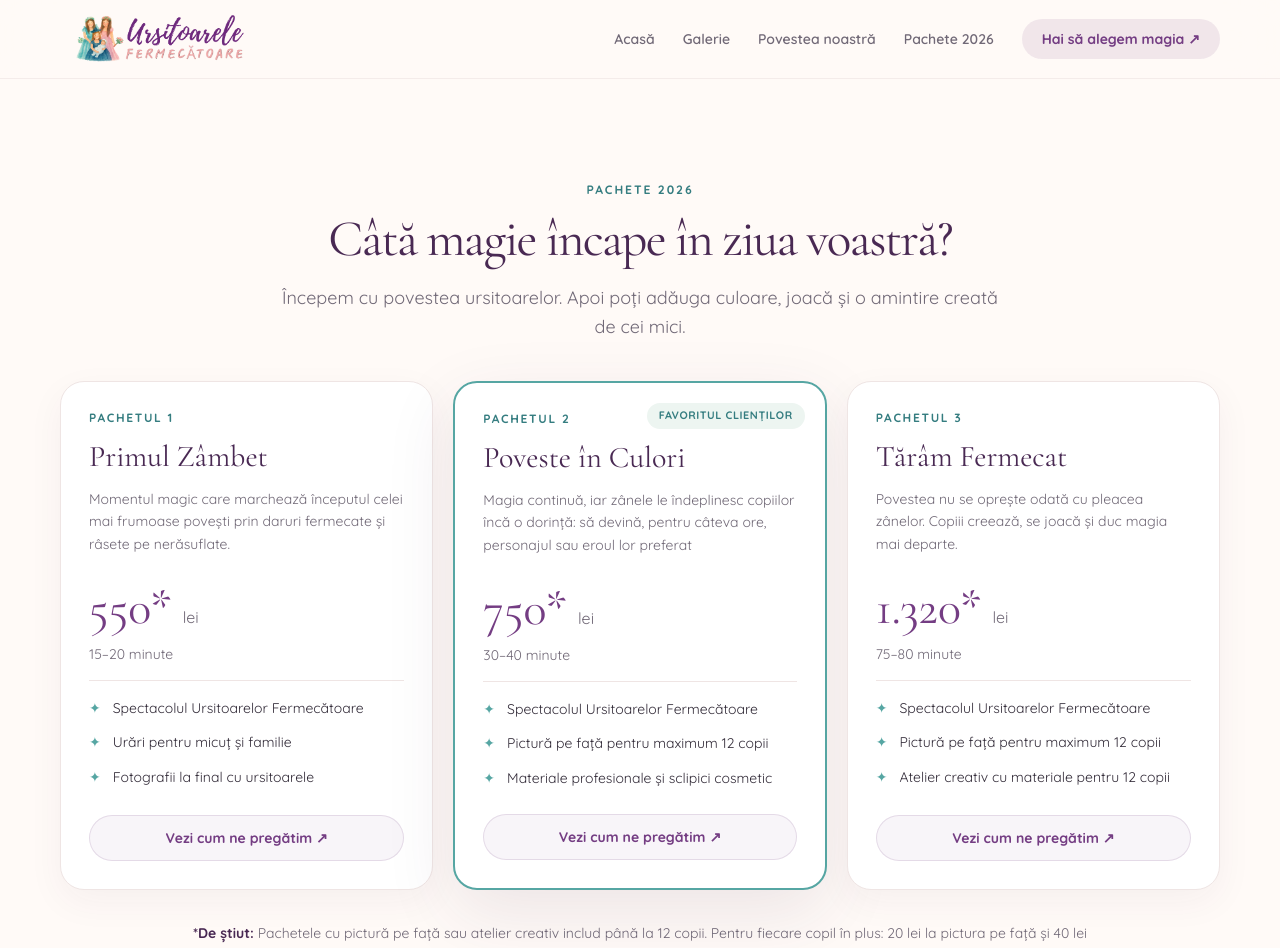
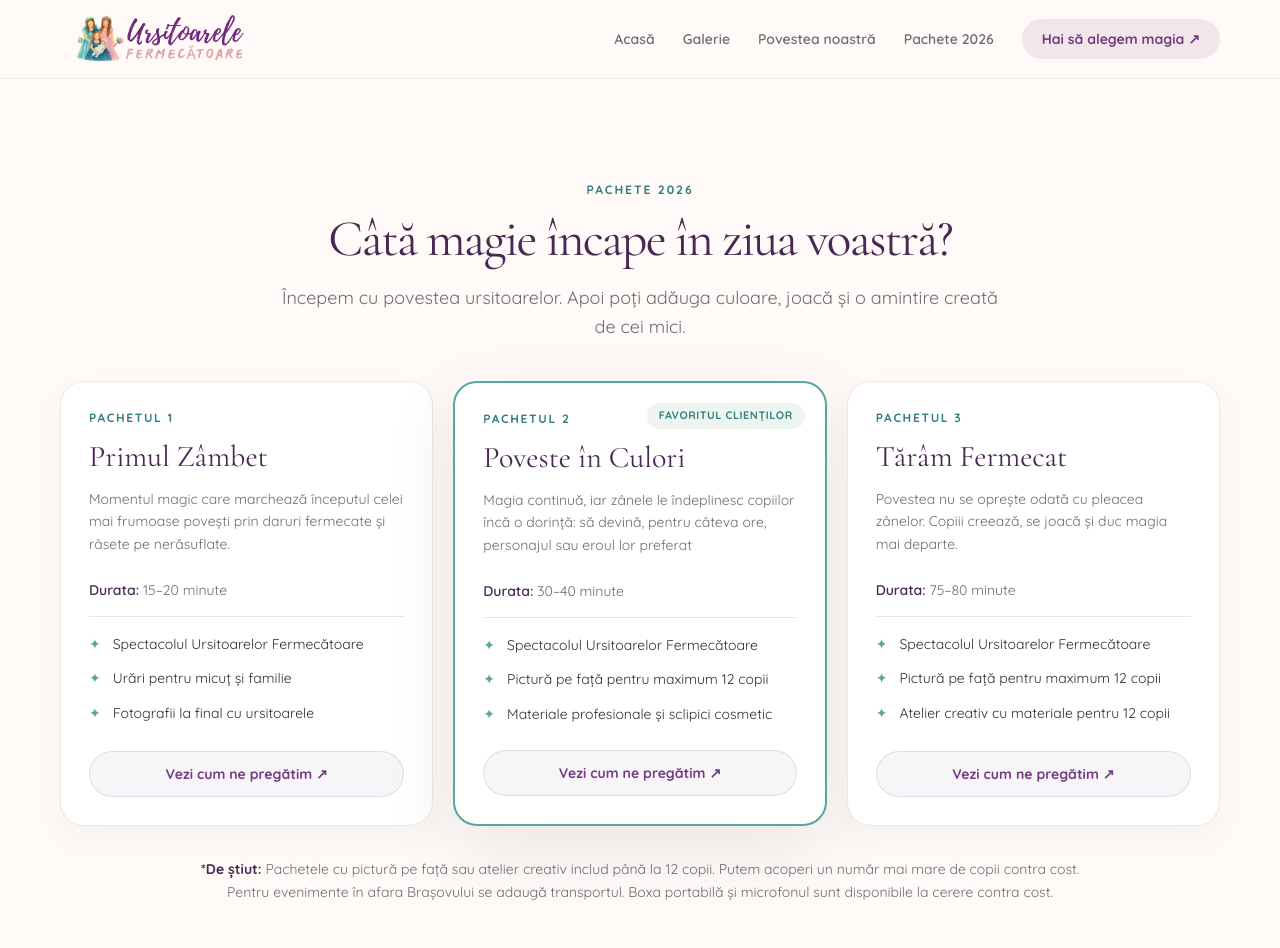
Before and after one commit to anndra17/FairiesWebsite, an Angular app: page /pachete-2026 in a window 1280 px wide. Shown: the top 948 px of the page. Built offline with nearby package versions, Linux system fonts and the light colour scheme.

Commit message:
Update package pricing and inclusions
Remove displayed package prices and revise the note to describe additional child coverage and equipment as available for an extra charge.

```diff
--- a/src/app/content/site-content.ts
+++ b/src/app/content/site-content.ts
@@ -67,7 +67,7 @@ export const SITE_CONTENT = {
       { tier: 'Pachetul 3', name: 'Tărâm Fermecat', description: 'Povestea nu se oprește odată cu pleacea zânelor. Copiii creează, se joacă și duc magia mai departe.', price: '1.320*', currency: 'lei', duration: '75–80 minute', featured: false, features: ['Spectacolul Ursitoarelor Fermecătoare', 'Pictură pe față pentru maximum 12 copii', 'Atelier creativ cu materiale pentru 12 copii'], cta: 'Vezi cum ne pregătim', target: 'preparation' },
     ],
     noteLabel: '*De știut:',
-    note: 'Pachetele cu pictură pe față sau atelier creativ includ până la 12 copii. Pentru fiecare copil în plus: 20 lei la pictura pe față și 40 lei la atelier. Pentru evenimente în afara Brașovului se adaugă transportul. Boxa portabilă și microfonul sunt disponibile la cerere, cu un cost suplimentar de 50 lei.',
+    note: 'Pachetele cu pictură pe față sau atelier creativ includ până la 12 copii. Putem acoperi un număr mai mare de copii contra cost. Pentru evenimente în afara Brașovului se adaugă transportul. Boxa portabilă și microfonul sunt disponibile la cerere contra cost.',
   },
   values: {
     eyebrow: 'Felul nostru de a fi',
--- a/src/app/features/packages/packages-page.component.ts
+++ b/src/app/features/packages/packages-page.component.ts
@@ -12,7 +12,7 @@ import { SITE_CONTENT } from '../../content/site-content';
             <article class="relative flex flex-col rounded-3xl border border-line bg-white p-6 shadow-card sm:p-7" [class.lg:-translate-y-2]="package.featured" [class.border-2]="package.featured" [class.border-teal]="package.featured" [class.shadow-soft]="package.featured">
               @if (package.featured) { <span class="absolute right-5 top-5 rounded-full bg-mint px-3 py-1 text-[.68rem] font-extrabold uppercase tracking-wider text-teal-dark">{{ content.packages.featuredBadge }}</span> }
               <span class="text-xs font-extrabold uppercase tracking-[.14em] text-teal-dark">{{ package.tier }}</span><h2 class="mt-3 font-display text-3xl leading-tight text-plum-dark">{{ package.name }}</h2><p class="mt-3 min-h-20 text-sm leading-relaxed text-muted">{{ package.description }}</p>
-              <p class="mt-4 font-display text-5xl leading-none text-plum">{{ package.price }} <span class="font-sans text-base text-muted">{{ package.currency }}</span></p><p class="mt-3 border-b border-line pb-4 text-sm text-muted">{{ package.duration }}</p>
+              <p class="mt-3 border-b border-line pb-4 text-sm text-muted"><span class="font-semibold text-plum-dark">Durata:</span> {{ package.duration }}</p>
               <ul class="mb-6 mt-4 flex-1 space-y-3">@for (feature of package.features; track feature) { <li class="flex gap-3 text-sm leading-relaxed text-ink"><span class="text-teal" aria-hidden="true">✦</span><span>{{ feature }}</span></li> }</ul>
               <a class="rounded-full border border-plum/15 bg-plum/5 px-5 py-3 text-center text-sm font-bold text-plum transition hover:bg-plum hover:text-white" href="/#preparation">{{ package.cta }} <span aria-hidden="true">↗</span></a>
             </article>
```
